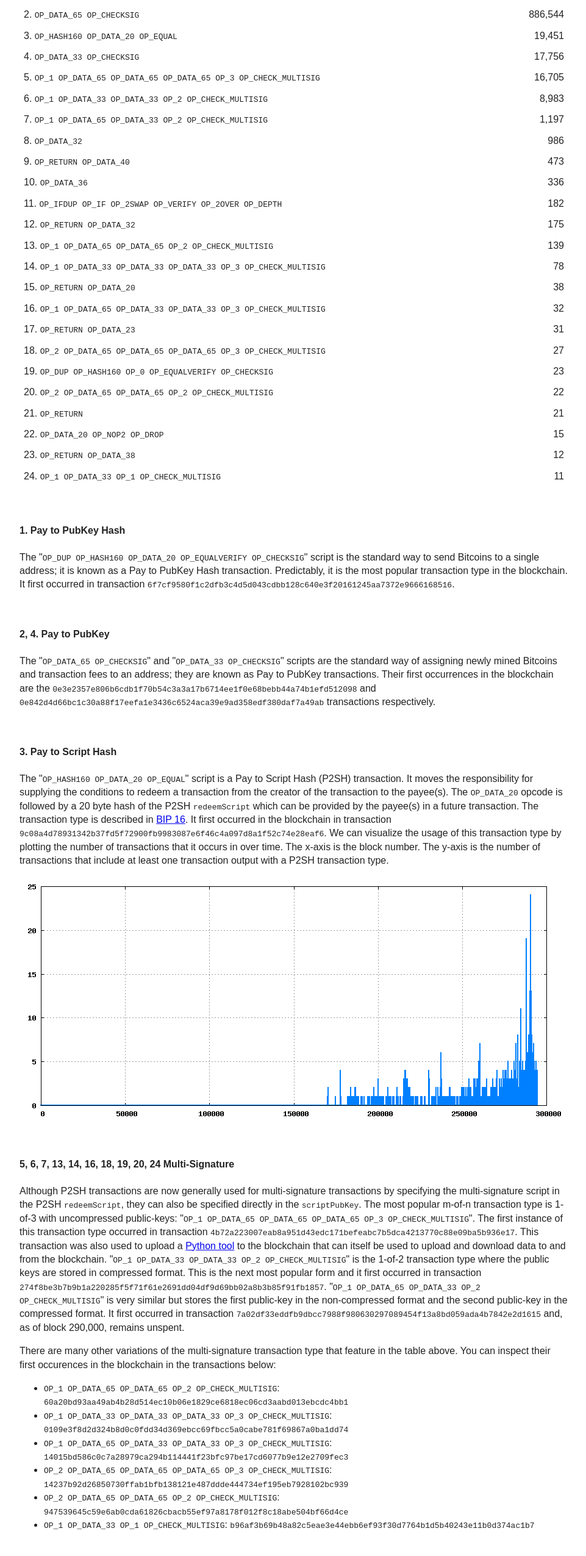
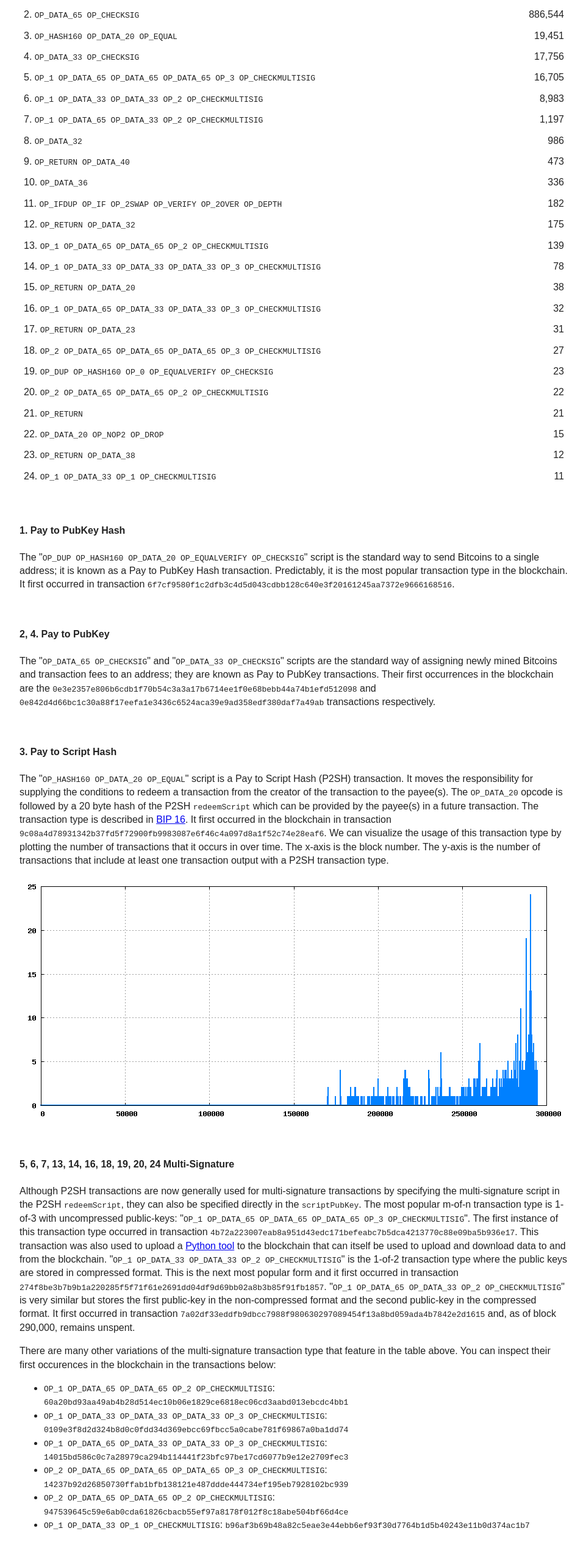
Before and after one commit to QuantaBytes/quantabytes-web, a plain HTML site: page articles/a-survey-of-bitcoin-transaction-types.html in a window 1280 px wide. Shown: the part 789-3340 px from the top of the page at 61% size, without its empty margins (8-969 px from the left). Drawn offline with nearby package versions, Linux system fonts and the light colour scheme; files whose address does not match are found by name.

Commit message:
Fix typos

```diff
--- a/articles/a-survey-of-bitcoin-transaction-types.html
+++ b/articles/a-survey-of-bitcoin-transaction-types.html
@@ -123,17 +123,17 @@
 	  <tr>
 	    <td>5. <span style="font-family: monospace;">OP_1
 	    OP_DATA_65 OP_DATA_65 OP_DATA_65 OP_3
-	    OP_CHECK_MULTISIG</span></td>
+	    OP_CHECKMULTISIG</span></td>
 	    <td style="text-align: right;">16,705</td>
 	  </tr>
 	  <tr>
 	    <td>6. <span style="font-family: monospace;">OP_1
-	    OP_DATA_33 OP_DATA_33 OP_2 OP_CHECK_MULTISIG</span></td>
+	    OP_DATA_33 OP_DATA_33 OP_2 OP_CHECKMULTISIG</span></td>
 	    <td style="text-align: right;">8,983</td>
 	  </tr>
 	  <tr>
 	    <td>7. <span style="font-family: monospace;">OP_1
-	    OP_DATA_65 OP_DATA_33 OP_2 OP_CHECK_MULTISIG</span></td>
+	    OP_DATA_65 OP_DATA_33 OP_2 OP_CHECKMULTISIG</span></td>
 	    <td style="text-align: right;">1,197</td>
 	  </tr>
 	  <tr>
@@ -163,13 +163,13 @@
 	  </tr>
 	  <tr>
 	    <td>13. <span style="font-family: monospace;">OP_1
-	    OP_DATA_65 OP_DATA_65 OP_2 OP_CHECK_MULTISIG</span></td>
+	    OP_DATA_65 OP_DATA_65 OP_2 OP_CHECKMULTISIG</span></td>
 	    <td style="text-align: right;">139</td>
 	  </tr>
 	  <tr>
 	    <td>14. <span style="font-family: monospace;">OP_1
 	    OP_DATA_33 OP_DATA_33 OP_DATA_33 OP_3
-	    OP_CHECK_MULTISIG</span></td>
+	    OP_CHECKMULTISIG</span></td>
 	    <td style="text-align: right;">78</td>
 	  </tr>
 	  <tr>
@@ -180,7 +180,7 @@
 	  <tr>
 	    <td>16. <span style="font-family: monospace;">OP_1
 	    OP_DATA_65 OP_DATA_33 OP_DATA_33 OP_3
-	    OP_CHECK_MULTISIG</span></td>
+	    OP_CHECKMULTISIG</span></td>
 	    <td style="text-align: right;">32</td>
 	  </tr>
 	  <tr>
@@ -191,7 +191,7 @@
 	  <tr>
 	    <td>18. <span style="font-family: monospace;">OP_2
 	    OP_DATA_65 OP_DATA_65 OP_DATA_65 OP_3
-	    OP_CHECK_MULTISIG</span></td>
+	    OP_CHECKMULTISIG</span></td>
 	    <td style="text-align: right;">27</td>
 	  </tr>
 	  <tr>
@@ -201,7 +201,7 @@
 	  </tr>
 	  <tr>
 	    <td>20. <span style="font-family: monospace;">OP_2
-	    OP_DATA_65 OP_DATA_65 OP_2 OP_CHECK_MULTISIG</span></td>
+	    OP_DATA_65 OP_DATA_65 OP_2 OP_CHECKMULTISIG</span></td>
 	    <td style="text-align: right;">22</td>
 	  </tr>
 	  <tr>
@@ -221,7 +221,7 @@
 	  </tr>
 	  <tr>
 	    <td>24. <span style="font-family: monospace;">OP_1
-	    OP_DATA_33 OP_1 OP_CHECK_MULTISIG</span></td>
+	    OP_DATA_33 OP_1 OP_CHECKMULTISIG</span></td>
 	    <td style="text-align: right;">11</td>
 	  </tr>
 	</tbody>
@@ -295,7 +295,7 @@
       monospace;">scriptPubKey</span>. The most popular m-of-n
       transaction type is 1-of-3 with uncompressed public-keys:
       &quot;<span style="font-family: monospace;">OP_1 OP_DATA_65
-      OP_DATA_65 OP_DATA_65 OP_3 OP_CHECK_MULTISIG</span>&quot;. The
+      OP_DATA_65 OP_DATA_65 OP_3 OP_CHECKMULTISIG</span>&quot;. The
       first instance of this transaction type occurred in
       transaction <span style="font-family:
       monospace;">4b72a223007eab8a951d43edc171befeabc7b5dca4213770c88e09ba5b936e17</span>. This
@@ -304,13 +304,13 @@
       tool</a> to the blockchain that can itself be used to upload and
       download data to and from the
       blockchain. &quot;<span style="font-family: monospace;">OP_1
-      OP_DATA_33 OP_DATA_33 OP_2 OP_CHECK_MULTISIG</span>&quot; is the
+      OP_DATA_33 OP_DATA_33 OP_2 OP_CHECKMULTISIG</span>&quot; is the
       1-of-2 transaction type where the public keys are stored in
       compressed format. This is the next most popular form and it
       first occurred in transaction <span style="font-family:
       monospace;">274f8be3b7b9b1a220285f5f71f61e2691dd04df9d69bb02a8b3b85f91fb1857</span>. &quot;<span style="font-family:
       monospace;">OP_1 OP_DATA_65 OP_DATA_33 OP_2
-      OP_CHECK_MULTISIG</span>&quot; is very similar but stores the
+      OP_CHECKMULTISIG</span>&quot; is very similar but stores the
       first public-key in the non-compressed format and the second
       public-key in the compressed format. It first occurred in
       transaction <span style="font-family:
@@ -325,26 +325,26 @@
       <ul>
 	<li><span style="font-family: monospace;">OP_1 OP_DATA_65
 	OP_DATA_65 OP_2
-	OP_CHECK_MULTISIG</span>: <span style="font-family:
+	OP_CHECKMULTISIG</span>: <span style="font-family:
 	monospace;">60a20bd93aa49ab4b28d514ec10b06e1829ce6818ec06cd3aabd013ebcdc4bb1</span></li>
 	<li><span style="font-family: monospace;">OP_1 OP_DATA_33
 	OP_DATA_33 OP_DATA_33 OP_3
-	OP_CHECK_MULTISIG</span>: <span style="font-family:
+	OP_CHECKMULTISIG</span>: <span style="font-family:
 	monospace;">0109e3f8d2d324b8d0c0fdd34d369ebcc69fbcc5a0cabe781f69867a0ba1dd74</span></li>
 	<li><span style="font-family: monospace;">OP_1 OP_DATA_65
 	OP_DATA_33 OP_DATA_33 OP_3
-	OP_CHECK_MULTISIG</span>: <span style="font-family:
+	OP_CHECKMULTISIG</span>: <span style="font-family:
 	monospace;">14015bd586c0c7a28979ca294b114441f23bfc97be17cd6077b9e12e2709fec3</span></li>
 	<li><span style="font-family: monospace;">OP_2 OP_DATA_65
 	OP_DATA_65 OP_DATA_65 OP_3
-	OP_CHECK_MULTISIG</span>: <span style="font-family:
+	OP_CHECKMULTISIG</span>: <span style="font-family:
 	monospace;">14237b92d26850730ffab1bfb138121e487ddde444734ef195eb7928102bc939</span></li>
 	<li><span style="font-family: monospace;">OP_2 OP_DATA_65
 	OP_DATA_65 OP_2
-	OP_CHECK_MULTISIG</span>: <span style="font-family:
+	OP_CHECKMULTISIG</span>: <span style="font-family:
 	monospace;">947539645c59e6ab0cda61826cbacb55ef97a8178f012f8c18abe504bf66d4ce</span></li>
 	<li><span style="font-family: monospace;">OP_1 OP_DATA_33 OP_1
-	OP_CHECK_MULTISIG</span>: <span style="font-family:
+	OP_CHECKMULTISIG</span>: <span style="font-family:
 	monospace;">b96af3b69b48a82c5eae3e44ebb6ef93f30d7764b1d5b40243e11b0d374ac1b7</span></li>
       </ul>
 
```
